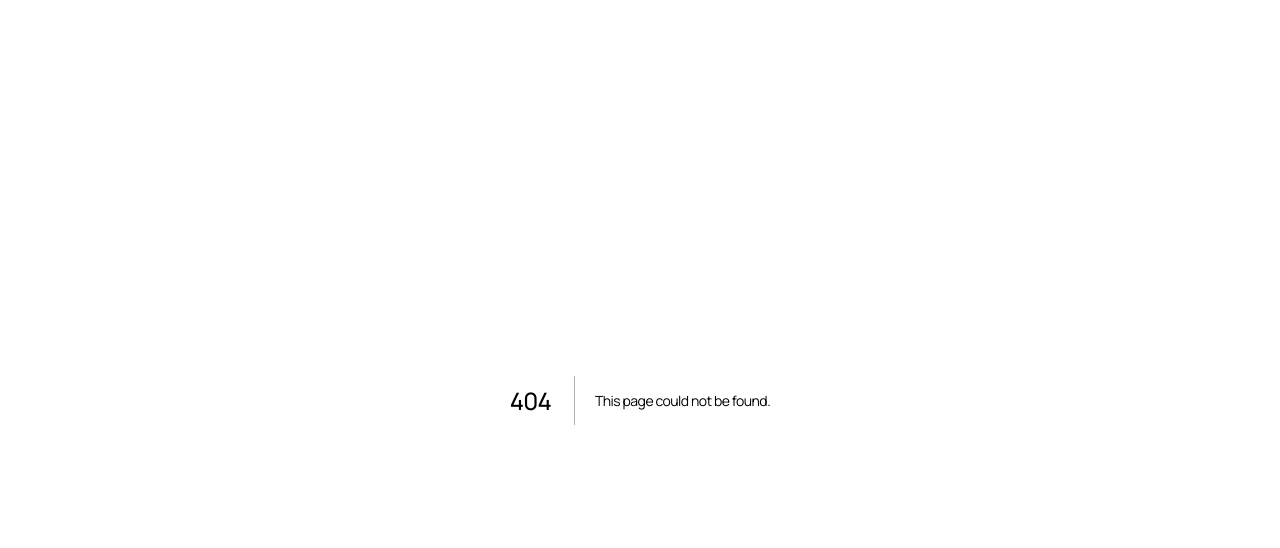
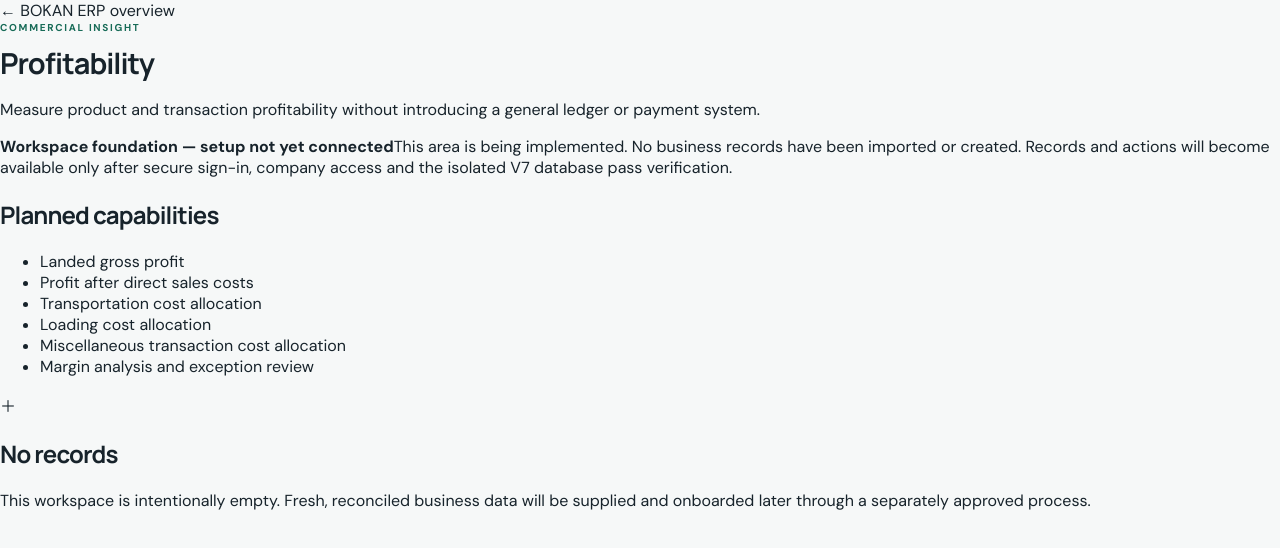
Before and after one commit to bokanplc/prime-erp, a Next.js app: page /profitability in a window 1280 px wide. Before the commit this address had no page. Shown: the top 548 px of the page. Built offline with nearby package versions, Linux system fonts and the light colour scheme.

Commit message:
feat(v7): add empty operational workspace foundations

```diff
--- /dev/null
+++ b/src/app/profitability/page.tsx
@@ -0,0 +1,5 @@
+import { WorkspacePage } from "@/components/workspace-page";
+
+export default function ProfitabilityPage() {
+  return <WorkspacePage eyebrow="Commercial insight" title="Profitability" description="Measure product and transaction profitability without introducing a general ledger or payment system." capabilities={["Landed gross profit","Profit after direct sales costs","Transportation cost allocation","Loading cost allocation","Miscellaneous transaction cost allocation","Margin analysis and exception review"]} />;
+}
```
